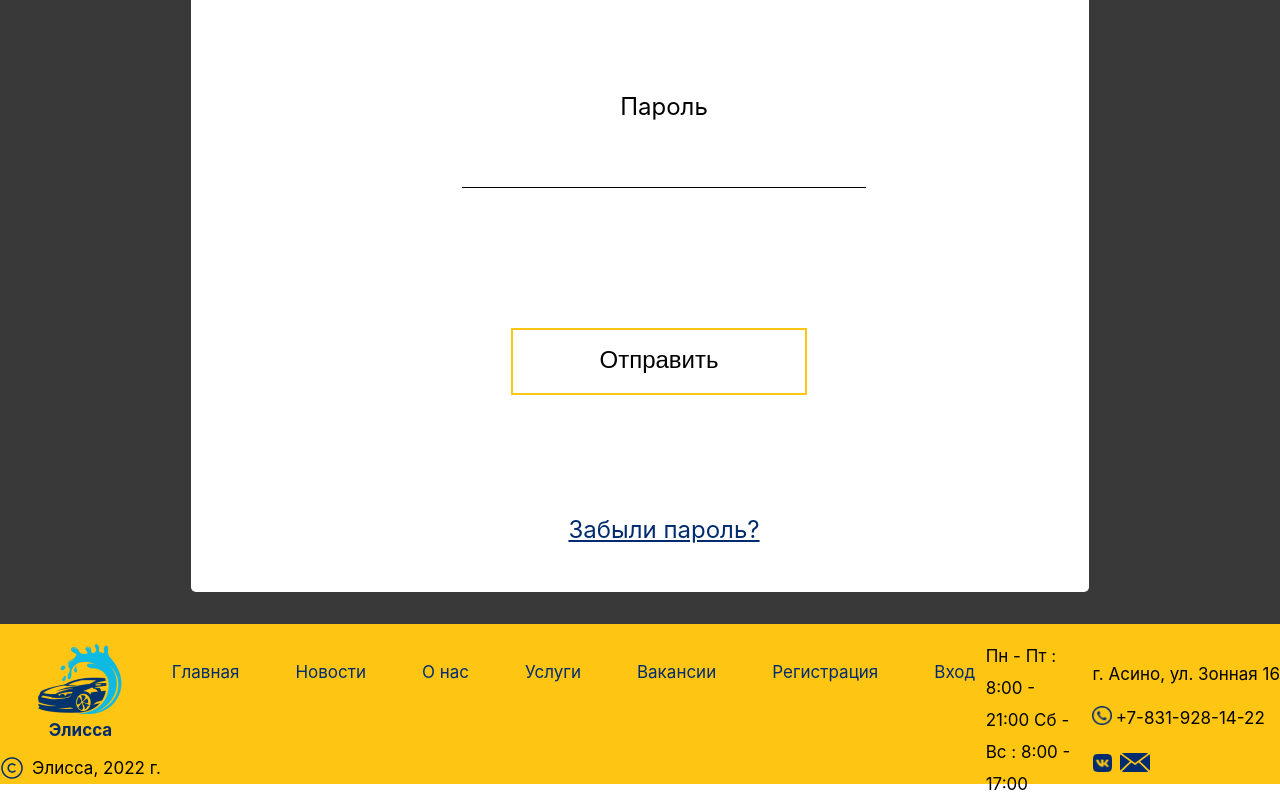
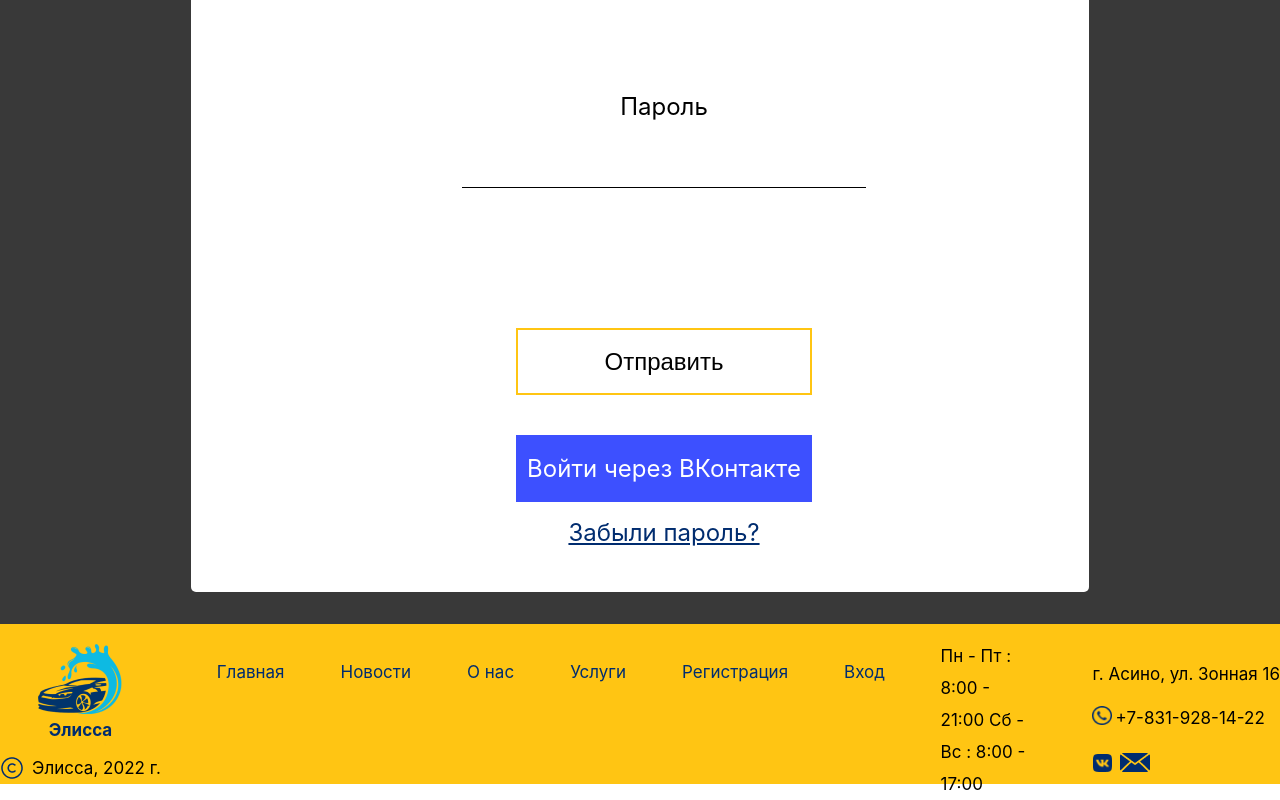
Before and after one commit to Zavodsk0y/elissa, a Vue app in the folder frontend/: page /login in a window 1280 px wide. Shown: the part 534-1334 px from the top of the page. Built offline with nearby package versions, Linux system fonts and the light colour scheme; the HTML template or start-up script is replaced by a standard one.

Commit message:
Добавил кнопку авторизации и регистрации через ВК

```diff
--- a/frontend/src/App.vue
+++ b/frontend/src/App.vue
@@ -13,7 +13,6 @@
           <router-link to="/news" class="fs-17px c-b">Новости</router-link>
           <router-link to="/about" class="fs-17px c-b">О нас</router-link>
           <router-link to="/services" class="fs-17px c-b">Услуги</router-link>
-          <router-link to="/vacancies" class="fs-17px c-b">Вакансии</router-link>
           <router-link to="/registration" class="fs-17px c-b">Регистрация</router-link>
           <router-link to="/login" class="fs-17px c-b">Вход</router-link>
         </div>
@@ -53,7 +52,6 @@
           <router-link to="/news" class="fs-17px c-b">Новости</router-link>
           <router-link to="/about" class="fs-17px c-b">О нас</router-link>
           <router-link to="/services" class="fs-17px c-b">Услуги</router-link>
-          <router-link to="/vacancies" class="fs-17px c-b">Вакансии</router-link>
           <router-link to="/registration" class="fs-17px c-b">Регистрация</router-link>
           <router-link to="/login" class="fs-17px c-b">Вход</router-link>
         </div>
--- a/frontend/src/assets/css/elements.css
+++ b/frontend/src/assets/css/elements.css
@@ -197,7 +197,6 @@ ul > li:before{
     width: 10rem;
     height: 2.875rem;
     border: 2px solid #FFC513;
-    padding: 16px;
     transition: .5s;
 }
 
@@ -288,7 +287,6 @@ ul > li:before{
 }
 
 .sendRegistrationForm, .sendLoginForm {
-    margin: auto;
     background: none;
     width: 18.5rem;
     height: 4.1875rem;
@@ -297,8 +295,22 @@ ul > li:before{
     transition: .5s;
 }
 
-.sendLoginForm {
-    margin: 5rem 0 0 17rem;
+.loginVk, .registrationVk {
+    margin: auto;
+    background: #3D50FF;
+    width: 18.5rem;
+    height: 4.1875rem;
+    border: none;
+    transition: .5s;
+    color: white;
+    text-decoration: none;
+}
+
+.loginVk:hover, .registrationVk:hover {
+    cursor: pointer;
+    transition: .5s;
+    background-color: #1d36fc;
+    color: black;
 }
 
 .sendRegistrationForm:hover, .sendLoginForm:hover, .openRecordButton:hover {
@@ -306,6 +318,10 @@ ul > li:before{
     cursor: pointer;
     color: white;
     background-color: #FFC513;
+}
+
+.sendLoginForm {
+    margin: 5rem auto auto;
 }
 
 a {
--- a/frontend/src/views/HomeView.vue
+++ b/frontend/src/views/HomeView.vue
@@ -209,7 +209,7 @@
 
                     <label for="putAdditionally" class="fs-17px">Дополнительно</label><br><br>
                     <input id="putAdditionally" class="fs-17px" type="text"><br><br><br>
-                    <button type="submit" class="sendFormButton d-f a-i-c fs-24px">Отправить</button>
+                    <button type="submit" class="sendFormButton d-f j-c-c a-i-c fs-24px">Отправить</button>
                 </div>
             </div>
         </div>
--- a/frontend/src/views/LoginView.vue
+++ b/frontend/src/views/LoginView.vue
@@ -12,8 +12,9 @@
                     <label for="putPassword" class="fs-24px d-f j-c-c mt-5">Пароль</label><br><br>
                     <input id="putPassword" class="fs-17px d-f j-c-c mt-5" type="password" required><br><br><br>
 
-                    <button type="submit" class="fs-24px sendLoginForm d-f j-c-c mt-5">Отправить</button><br><br>
-                    <router-link to="/reset_password" class="fs-24px d-f j-c-c mt-5">Забыли пароль?</router-link>
+                    <button type="submit" class="fs-24px sendLoginForm d-f j-c-c a-i-c mt-5">Отправить</button><br><br>
+                    <router-link to="login_vk" class="fs-24px fw-400 loginVk d-f j-c-c a-i-c">Войти через ВКонтакте</router-link>
+                    <router-link to="/reset_password" class="fs-24px d-f j-c-c mt_1">Забыли пароль?</router-link>
                 </form>
 
             </div>
--- a/frontend/src/views/RegistrationView.vue
+++ b/frontend/src/views/RegistrationView.vue
@@ -27,7 +27,11 @@
                     <label for="putPassword2" class="fs-17px">Повторите пароль</label><br><br>
                     <input id="putPassword2" class="fs-17px" type="password"><br><br><br><br>
 
-                    <button type="submit" class="sendRegistrationForm d-f j-c-c fs-24px">Отправить</button>
+                    <div class="d-f f-d-r">
+                        <button type="submit" class="sendRegistrationForm d-f j-c-c fs-24px">Отправить</button>
+                        <router-link to="login_vk" class="fs-24px fw-400 registrationVk d-f j-c-c a-i-c t-a-c">Регистрация через ВКонтакте</router-link>
+                    </div>
+
                 </form>
                 </div>
             </div>
--- a/frontend/src/views/ServiceView.vue
+++ b/frontend/src/views/ServiceView.vue
@@ -120,7 +120,7 @@
 
             <label for="putAdditionally" class="fs-17px">Дополнительно</label><br><br>
             <input id="putAdditionally" class="fs-17px" type="text"><br><br><br>
-            <button type="submit" class="sendFormButton d-f a-i-c fs-24px">Отправить</button>
+            <button type="submit" class="sendFormButton d-f j-c-c a-i-c fs-24px">Отправить</button>
             <button @click="showModal = false" class="closeModalButton">X</button>
           </div>
 
```
